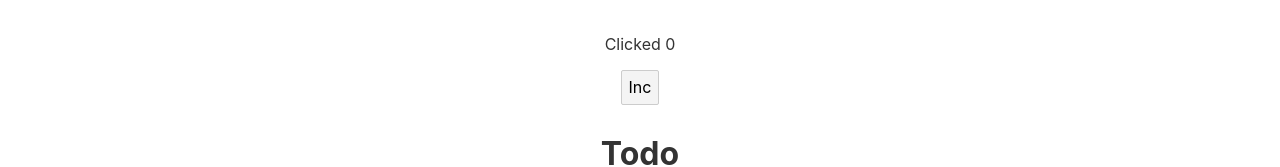
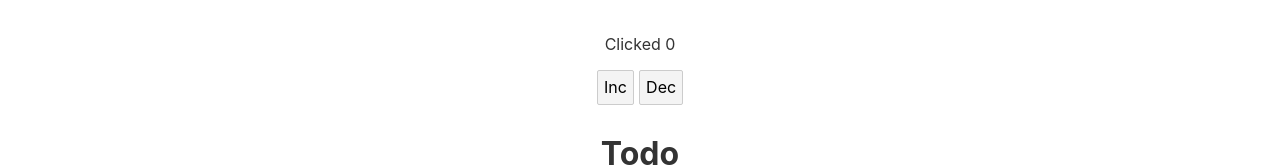
Before and after one commit to emptydiagram/svelte-counter, a Svelte app: page / in a window 1280 px wide. Shown: the part 153-320 px from the top of the page. Built offline with nearby package versions, Linux system fonts and the light colour scheme.

Commit message:
Counter: Add decrement action

```diff
--- a/src/Counter.svelte
+++ b/src/Counter.svelte
@@ -1,13 +1,17 @@
 <script>
   let count = 0;
 
-  function handleClick() {
+  function handleIncClick() {
       count += 1;
+  }
+  function handleDecClick() {
+      count -= 1;
   }
 
 </script>
 
 <div>
   <p>Clicked {count}</p>
-  <button on:click={handleClick}>Inc</button>
+  <button on:click={handleIncClick}>Inc</button>
+  <button on:click={handleDecClick}>Dec</button>
 </div>
```
